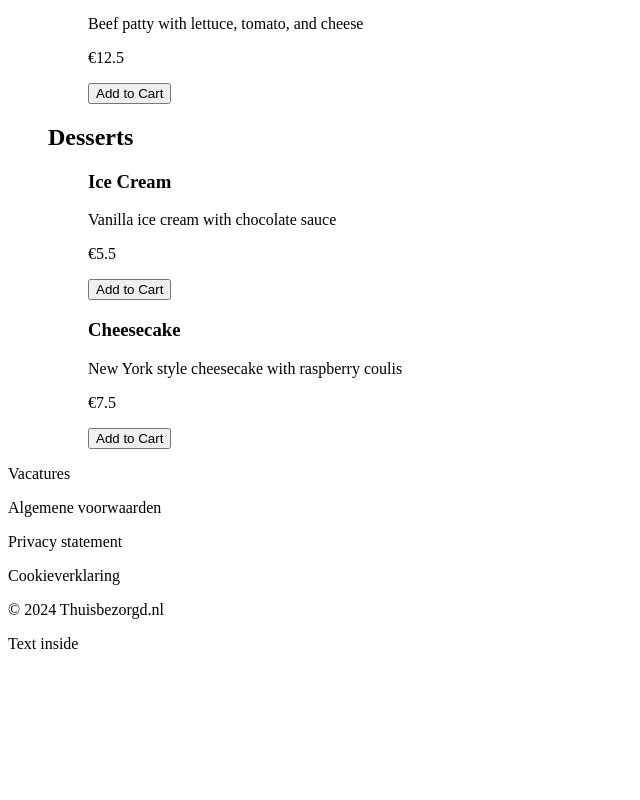
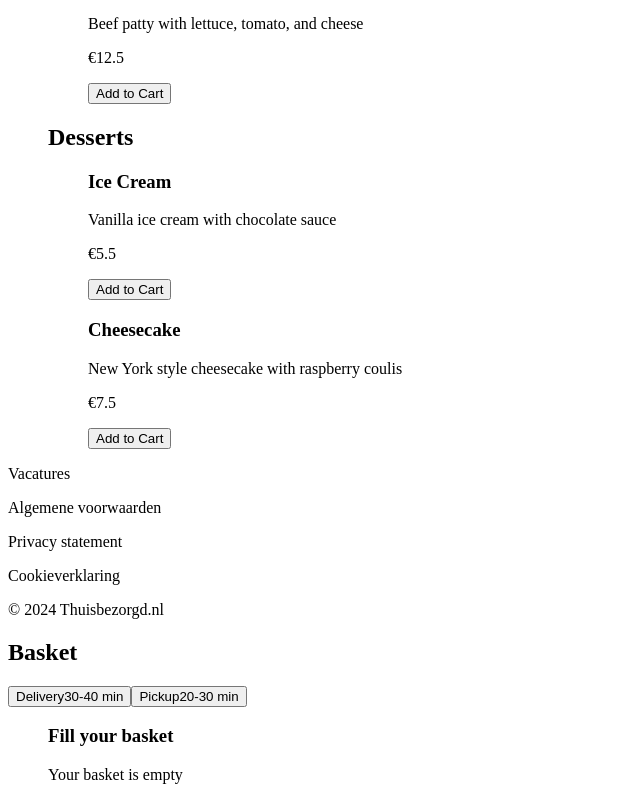
Before and after one commit to Rutger505/cafe-pronk-frontend, a Next.js app: page /menu in a window 1280 px wide. Shown: the part 708-1508 px from the top of the page, without its empty margins (0-640 px from the left). Before the commit the page ends 1369 px from the top, so only its background shows below. Built offline with nearby package versions, Linux system fonts and the light colour scheme.

Commit message:
Make a transferMethod switch, create items in Basket.tsx

```diff
--- a/src/app/menu/page.tsx
+++ b/src/app/menu/page.tsx
@@ -5,6 +5,7 @@ import { v4 as uuidv4 } from "uuid";
 import Basket from "@/components/Basket";
 import Footer from "@/components/Footer";
 import Header from "@/components/Header";
+import { useState } from "react";
 
 export interface MenuCategoryData {
   id: string;
@@ -78,8 +79,11 @@ export default function Menu() {
     },
   ];
 
+  const [cartItems, setCartItems] = useState<MenuItemData[]>([]);
+
   function addToCart(item: MenuItemData) {
     console.log("Added to cart:", JSON.stringify(item));
+    setCartItems([...cartItems, item]);
   }
 
   return (
@@ -104,7 +108,7 @@ export default function Menu() {
         </div>
         <Footer />
       </div>
-      <Basket />
+      <Basket items={cartItems} />
     </div>
   );
 }
--- a/src/components/Basket.tsx
+++ b/src/components/Basket.tsx
@@ -1,5 +1,34 @@
-export default function Basket() {
+import { MenuItemData } from "@/app/menu/page";
+import TransferMethodSwitch from "@/components/TransferMethodSwitch";
+
+interface BasketProps {
+  items: MenuItemData[];
+}
+
+export default function Basket({ items }: Readonly<BasketProps>) {
   return (
-    <div className={"sticky top-0 h-screen w-80 bg-accent"}>Text inside</div>
+    <div
+      className={"sticky top-0 flex h-screen w-80 flex-col items-center p-5"}
+    >
+      <h2 className={"mb-5 text-center text-lg font-bold"}>Basket</h2>
+
+      <TransferMethodSwitch />
+
+      <ul className={"flex flex-1 flex-col gap-2 "}>
+        {items.length > 0 ? (
+          items.map((item) => (
+            <li key={item.id} className={"flex justify-between"}>
+              <span>{item.name}</span>
+              <span>{item.price}</span>
+            </li>
+          ))
+        ) : (
+          <div className={"flex h-full flex-col items-center justify-center"}>
+            <h3 className={"text-lg font-bold"}>Fill your basket</h3>
+            <p className={"text-sm"}>Your basket is empty</p>
+          </div>
+        )}
+      </ul>
+    </div>
   );
 }
--- /dev/null
+++ b/src/components/TransferMethod.tsx
@@ -0,0 +1,23 @@
+interface TransferMethodProps {
+  method: string;
+  estimatedTime: string;
+  active: boolean;
+  onClick: () => void;
+}
+
+export default function TransferMethod({
+  method,
+  estimatedTime,
+  active,
+  onClick,
+}: Readonly<TransferMethodProps>) {
+  return (
+    <button
+      className={`${active ? "bg-primary" : "hover:bg-[#E5E3E1]"} rounded-button flex flex-col items-center justify-center px-8 `}
+      onClick={onClick}
+    >
+      <span className={"text-xs font-bold"}>{method}</span>
+      <span className={"text-[12px]"}>{estimatedTime}</span>
+    </button>
+  );
+}
--- /dev/null
+++ b/src/components/TransferMethodSwitch.tsx
@@ -0,0 +1,30 @@
+import TransferMethod from "@/components/TransferMethod";
+import { useState } from "react";
+
+enum TransferMethodEnum {
+  Delivery = "Delivery",
+  Pickup = "Pickup",
+}
+
+export default function TransferMethodSwitch() {
+  const [selectedMethod, setSelectedMethod] = useState(
+    TransferMethodEnum.Delivery,
+  );
+
+  return (
+    <div className={"rounded-button flex h-12 w-fit bg-secondary p-[2px]"}>
+      <TransferMethod
+        method={"Delivery"}
+        estimatedTime={"30-40 min"}
+        active={selectedMethod == TransferMethodEnum.Delivery}
+        onClick={() => setSelectedMethod(TransferMethodEnum.Delivery)}
+      />
+      <TransferMethod
+        method={"Pickup"}
+        estimatedTime={"20-30 min"}
+        active={selectedMethod == TransferMethodEnum.Pickup}
+        onClick={() => setSelectedMethod(TransferMethodEnum.Pickup)}
+      />
+    </div>
+  );
+}
```
